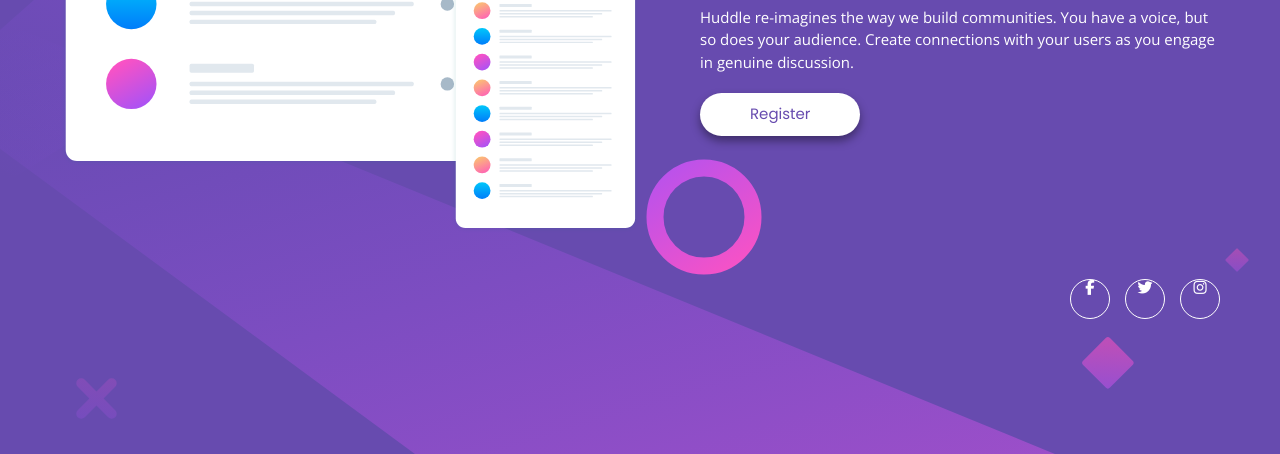
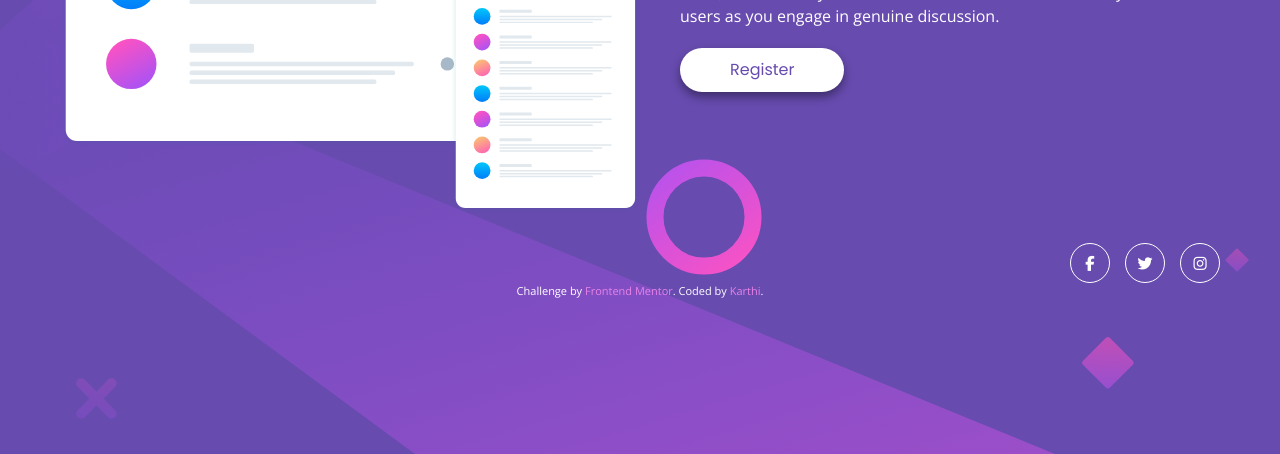
Before and after one commit to Karthi13krishna/Huddle-landing-page, a plain HTML site: page index.html in a window 1280 px wide. Shown: the part 346-800 px from the top of the page. Drawn offline with nearby package versions, Linux system fonts and the light colour scheme.

Commit message:
Improved the responsiveness of the site.

```diff
--- a/index.html
+++ b/index.html
@@ -28,7 +28,9 @@
   </head>
   <body>
     <header class="header">
-      <img class="logo" src="./images/logo.svg" alt="Huddle logo" />
+      <a href="/">
+        <img class="logo" src="./images/logo.svg" alt="Huddle logo" />
+      </a>
     </header>
 
     <main class="grid">
@@ -46,21 +48,25 @@
       </section>
     </main>
 
-    <footer class="footer">
+    <aside class="icon-block">
       <a href="#" class="fa-brands fa-facebook-f icon icon--white"></a>
+      <a href="#" class="fa-brands fa-twitter icon icon--white"></a>
+      <a href="#" class="fa-brands fa-instagram icon icon--white"></a>
+    </aside>
 
-      <a href="#" class="fa-brands fa-twitter icon icon--white"></a>
-
-      <a class="fa-brands fa-instagram icon icon--white"></a>
+    <footer>
+      <p class="attribution">
+        Challenge by&nbsp;
+        <a href="https://www.frontendmentor.io?ref=challenge" target="_blank">
+          Frontend Mentor
+        </a>
+        . Coded by&nbsp;<a
+          href="https://github.com/Karthi13krishna"
+          target="_blank"
+        >
+          Karthi</a
+        >.
+      </p>
     </footer>
-
-    <!-- <footer>
-      <p class="attribution">
-        Challenge by
-        <a href="https://www.frontendmentor.io?ref=challenge" target="_blank"
-          >Frontend Mentor</a
-        >. Coded by <a href="#">Karthi</a>.
-      </p>
-    </footer> -->
   </body>
 </html>
--- a/scss/_attribution.scss
+++ b/scss/_attribution.scss
@@ -1,7 +1,12 @@
 .attribution {
   font-size: 11px;
   text-align: center;
+  @media screen and (min-width: 768px) {
+    display: flex;
+    justify-content: center;
+    margin: 0;
+  }
 }
 .attribution a {
-  color: white;
+  color: var(--magenta);
 }
--- a/scss/_homepage.scss
+++ b/scss/_homepage.scss
@@ -1,18 +1,23 @@
 body {
   color: white;
-  padding: 4rem;
+  padding: 3rem;
   background-color: var(--purple);
   background-image: url(/images/bg-mobile.svg);
   background-size: auto;
   background-repeat: no-repeat;
   font-family: var(--font-body);
 
+  @media screen and (min-width: 376px) {
+    background-image: url(/images/bg-desktop.svg);
+  }
+
   @media screen and (min-width: 768px) {
     max-height: 100vh;
-    padding: 6rem;
+    padding: 4rem 6rem;
   }
-  @media screen and (min-width: 376px) {
-    background-image: url(/images/bg-desktop.svg);
+
+  @media screen and (min-width: 1300px) {
+    padding: 4rem 10rem;
   }
 }
 
@@ -31,10 +36,16 @@
     display: grid;
     grid-template-columns: repeat(auto-fit, minmax(25rem, 1fr));
     justify-content: center;
+    align-items: center;
+  }
+  @media screen and (min-width: 1024px) {
+    align-items: start;
   }
 }
 
 .hero__image {
+  display: flex;
+  align-items: center;
   img {
     margin: auto;
     width: 100%;
@@ -43,25 +54,34 @@
 
 .hero__content {
   text-align: center;
+  margin: 4rem 0 0 0;
 
   @media screen and (min-width: 768px) {
-    padding-left: 6rem;
+    margin: 4rem;
     text-align: left;
+  }
+
+  @media screen and (min-width: 1300px) {
+    margin: 6rem 12rem 6rem 8rem;
   }
 }
 
 .hero__heading {
   font-size: 2rem;
-  margin: 7rem 0 2rem;
+  margin: 2rem 0 1.5rem;
 
-  @media screen and (min-width: 768px) {
+  @media screen and (min-width: 1024px) {
     font-size: 3.2rem;
+    margin: 0;
   }
 }
 
 .hero__text {
-  margin: 2rem 0;
-  @media screen and (min-width: 768px) {
+  margin: 1.5rem 0 3rem;
+  font-size: 1.4rem;
+  @media screen and (min-width: 1024px) {
+    font-size: 1.6rem;
+    margin: 2rem 0;
   }
 }
 
@@ -71,6 +91,7 @@
   background-color: white;
   color: var(--purple);
   font-family: var(--font-title);
+  font-size: 1.4rem;
   padding: 1.3rem 10rem;
   border-radius: 4rem;
   box-shadow: 0px 5px 10px hsla(0, 0%, 0%, 0.4);
@@ -83,16 +104,17 @@
 
   @media screen and (min-width: 1024px) {
     padding: 1rem 5rem;
+    font-size: 1.6rem;
   }
 }
 
-.icon {
-  text-decoration: none;
+.fa-brands.icon {
   display: flex;
   justify-content: center;
   align-items: center;
   height: 4rem;
   width: 4rem;
+  text-decoration: none;
   text-align: center;
   border: 1px solid white;
   border-radius: 50%;
@@ -106,36 +128,19 @@
   }
 
   &:hover {
-    cursor: pointer;
     border: 1px solid var(--magenta);
     color: var(--magenta);
   }
 }
 
-// .icon-container {
-//   padding: 0.5rem;
-//   height: 3.5rem;
-//   width: 3.5rem;
-//   border: 1px solid white;
-//   border-radius: 50%;
-
-//   &:hover {
-//     cursor: pointer;
-//     border: 1px solid var(--magenta);
-//     .icon {
-//       color: var(--magenta);
-//     }
-//   }
-// }
-
-.footer {
-  margin: 5rem auto 1rem;
+.icon-block {
+  margin: 4rem auto 1rem;
   display: flex;
   justify-content: center;
   gap: 1.5rem;
 
   @media screen and (min-width: 768px) {
-    margin: 4rem auto 1rem;
+    margin: 3rem auto 0;
     justify-content: flex-end;
   }
 }
```
Also changed, not shown: dist/style.css, 1 other file.
